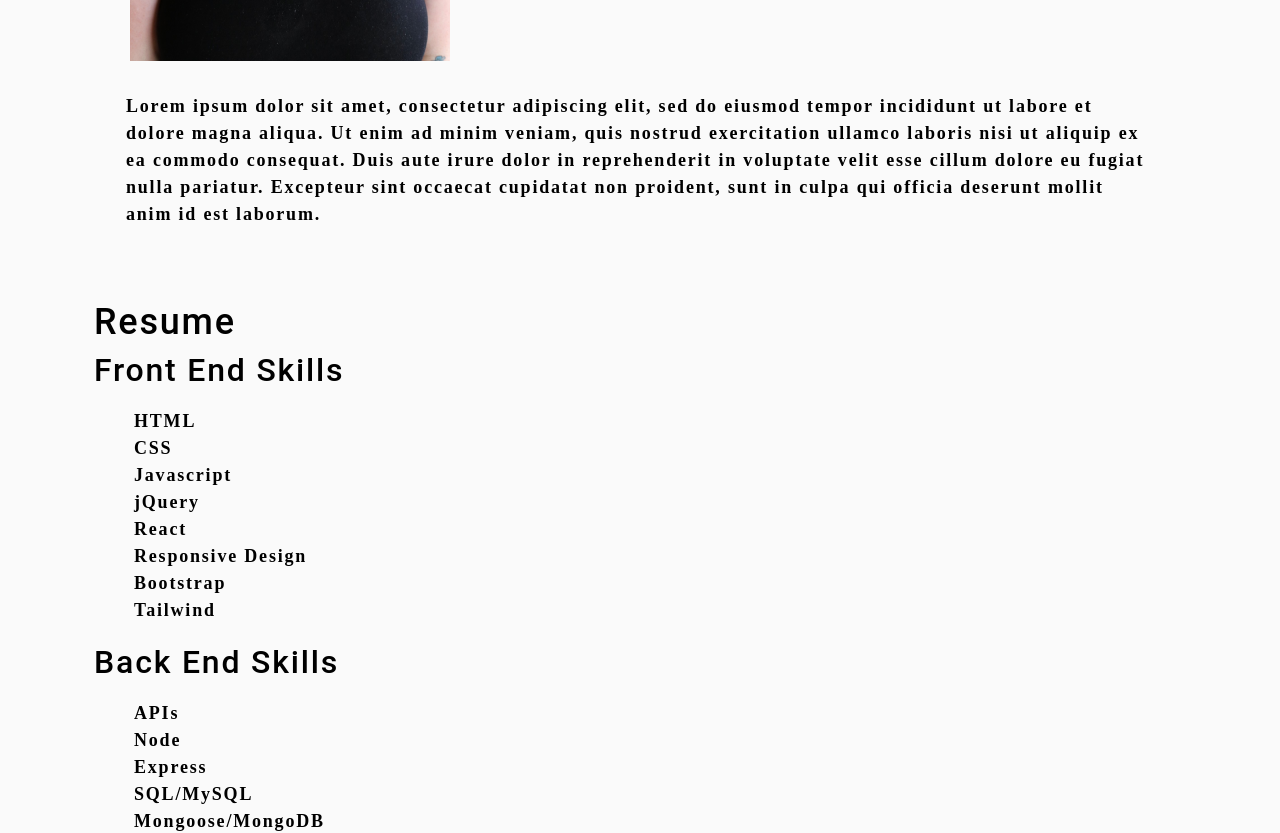
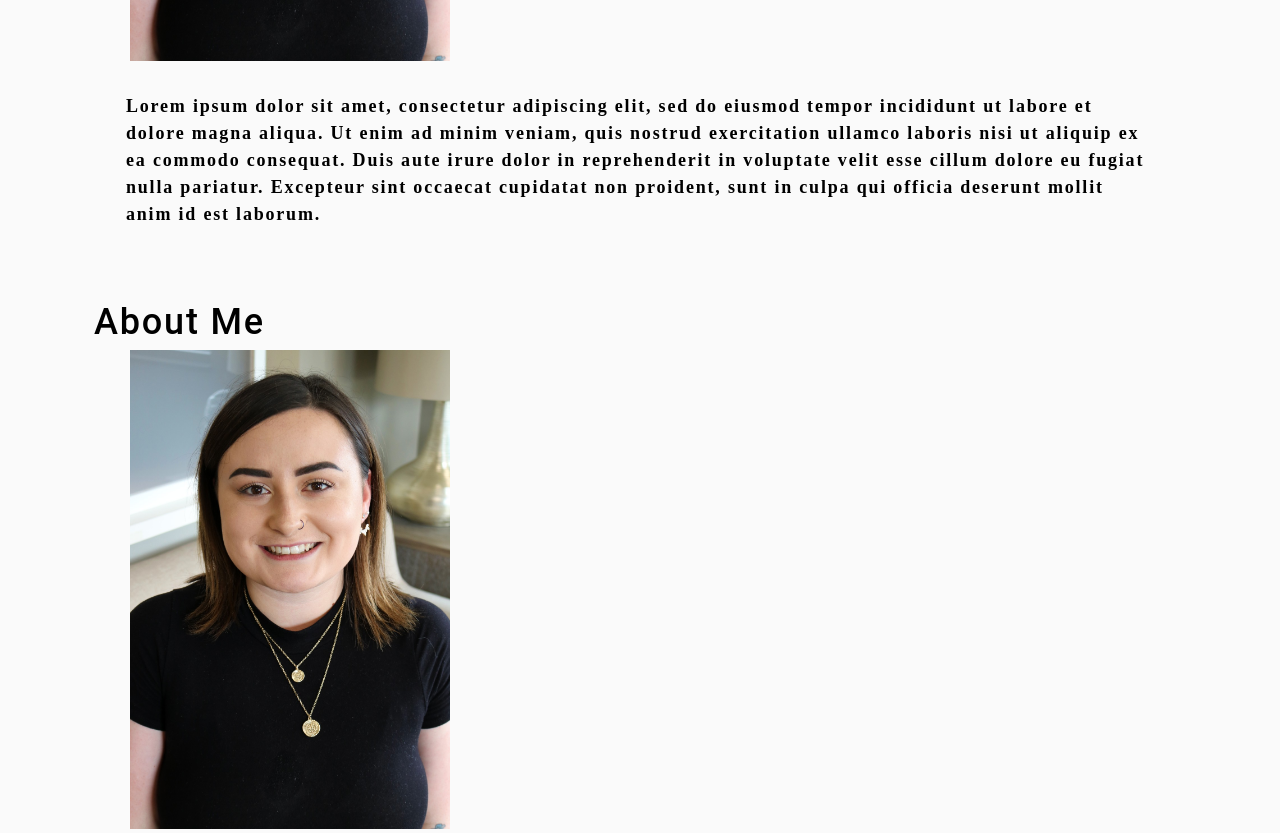
Before and after one commit to rwyland189/portfolio-react, a React (Create React App) app: page / in a window 1280 px wide. Shown: the part 667-1500 px from the top of the page. Built offline with nearby package versions, Linux system fonts and the light colour scheme.

Commit message:
push for LA

```diff
--- a/src/App.js
+++ b/src/App.js
@@ -9,15 +9,15 @@ import Resume from './components/Resume';
 
 function App() {
   const [contactSelected, setContactSelected] = useState(false);
-  // const [portfolioSelected, setPortfolioSelected] = useState(false);
+  const [portfolioSelected, setPortfolioSelected] = useState(false);
 
   return (
     <div>
       <Nav
         contactSelected={contactSelected}
         setContactSelected={setContactSelected}
-        // portfolioSelected={portfolioSelected}
-        // setPortfolioSelected={setPortfolioSelected}
+        portfolioSelected={portfolioSelected}
+        setPortfolioSelected={setPortfolioSelected}
       ></Nav>
 
       <main>
@@ -29,13 +29,13 @@ function App() {
           <Contact></Contact>
         )}
 
-        {/* {!portfolioSelected ? (
+        {!portfolioSelected ? (
           <>
             <About></About>
           </>
         ): (
           <Portfolio></Portfolio>
-        )} */}
+        )}
 
         <Resume></Resume>
       </main>
--- a/src/components/Nav/index.js
+++ b/src/components/Nav/index.js
@@ -4,8 +4,8 @@ function Nav(props) {
     const {
         contactSelected,
         setContactSelected,
-        // portfolioSelected,
-        // setPortfolioSelected
+        portfolioSelected,
+        setPortfolioSelected
     } = props;
 
     return (
@@ -17,19 +17,19 @@ function Nav(props) {
             <nav>
                 <ul className="flex-row">
                     <li className="mx-2">
-                        <span onClick={() => setContactSelected(false)}>About Me</span>
+                        <span onClick={() => setContactSelected(false), setPortfolioSelected(false)}>About Me</span>
                     </li>
 
                     <li classname="mx-2">
-                        <span onClick={() => setContactSelected(true)}>Contact Me</span>
+                        <span onClick={() => setContactSelected(true), setPortfolioSelected(false)}>Contact Me</span>
                     </li>
 
                     <li classname="mx-2">
-                        <span onClick={() => setContactSelected(false)}>Portfolio</span>
+                        <span onClick={() => setPortfolioSelected(true), setContactSelected(false)}>Portfolio</span>
                     </li>
 
                     <li classname="mx-2">
-                        <span onClick={() => setContactSelected(false)}>Resume</span>
+                        <span onClick={() => setContactSelected(false), setPortfolioSelected(false)}>Resume</span>
                     </li>
                 </ul>
             </nav>
```
Also changed, not shown: 1 other file (tests, documents, lock files or other folders).
